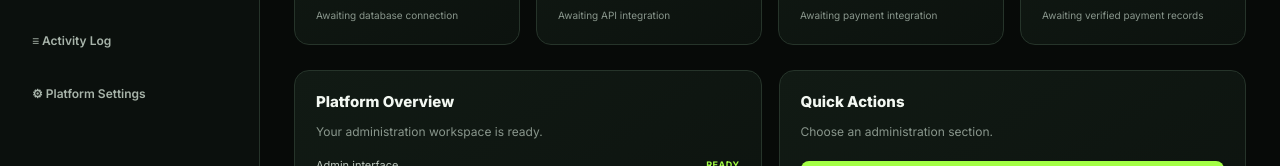
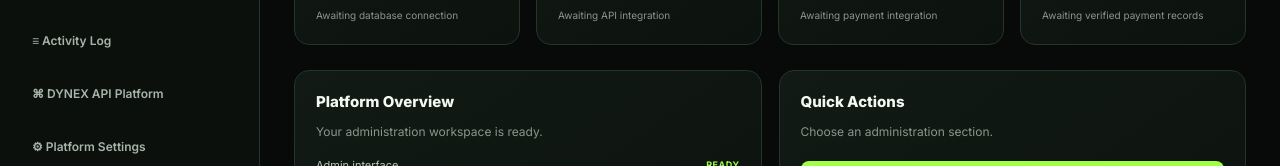
Before and after one commit to greatestpower540-rgb/-DYNEX-BOT, a plain HTML site: page admin.html in a window 1280 px wide. Shown: the part 447-613 px from the top of the page. Drawn offline with Linux system fonts and the light colour scheme.

Commit message:
Add DYNEX API Platform to admin navigation

```diff
--- a/admin.html
+++ b/admin.html
@@ -30,6 +30,7 @@
       <button data-view="payments">▤ Payments</button>
       <button data-view="announcements">▧ Announcements</button>
       <button data-view="audit">≡ Activity Log</button>
+      <button data-view="api">⌘ DYNEX API Platform</button>
       <button data-view="settings">⚙ Platform Settings</button>
     </nav>
 
```
